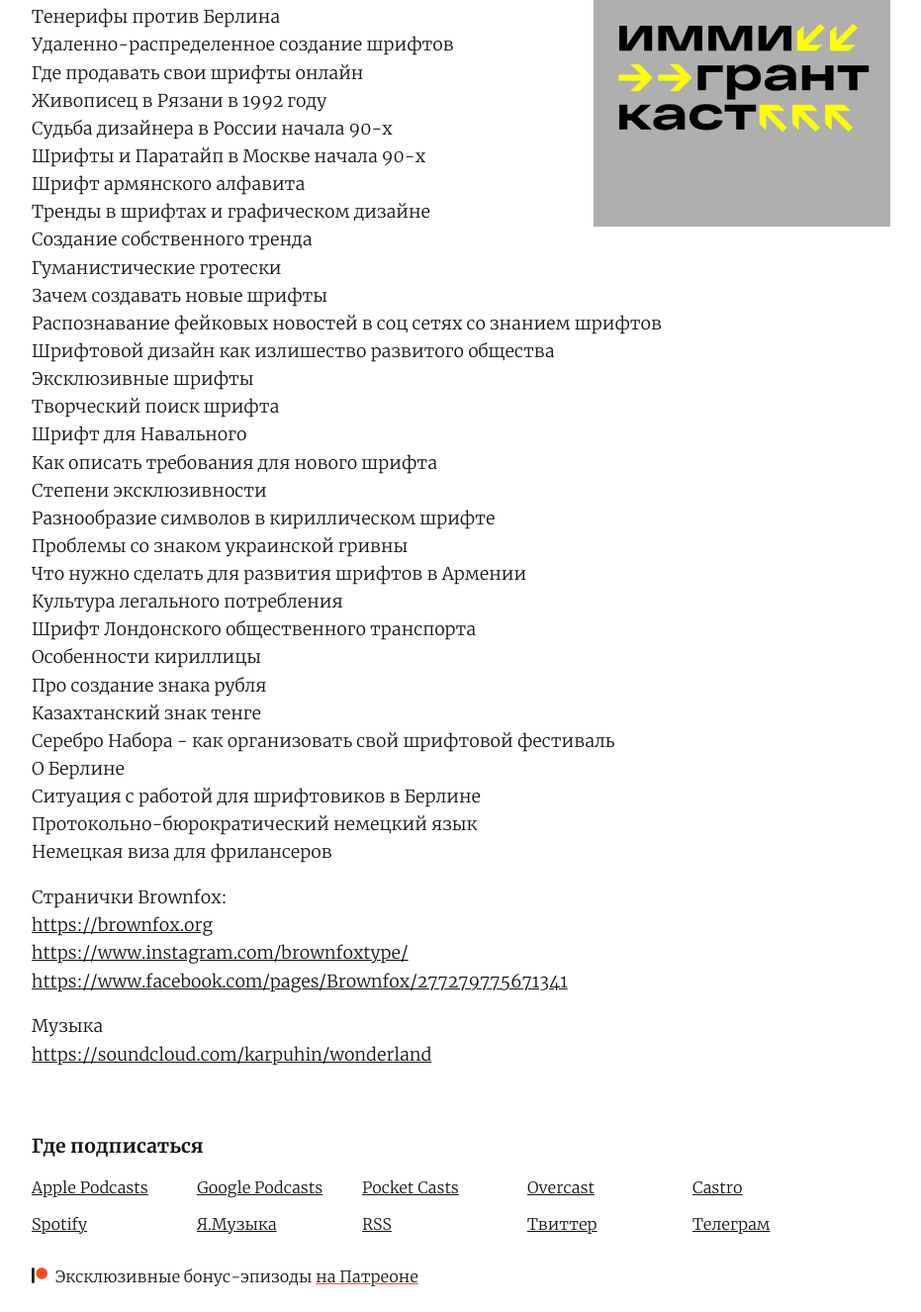
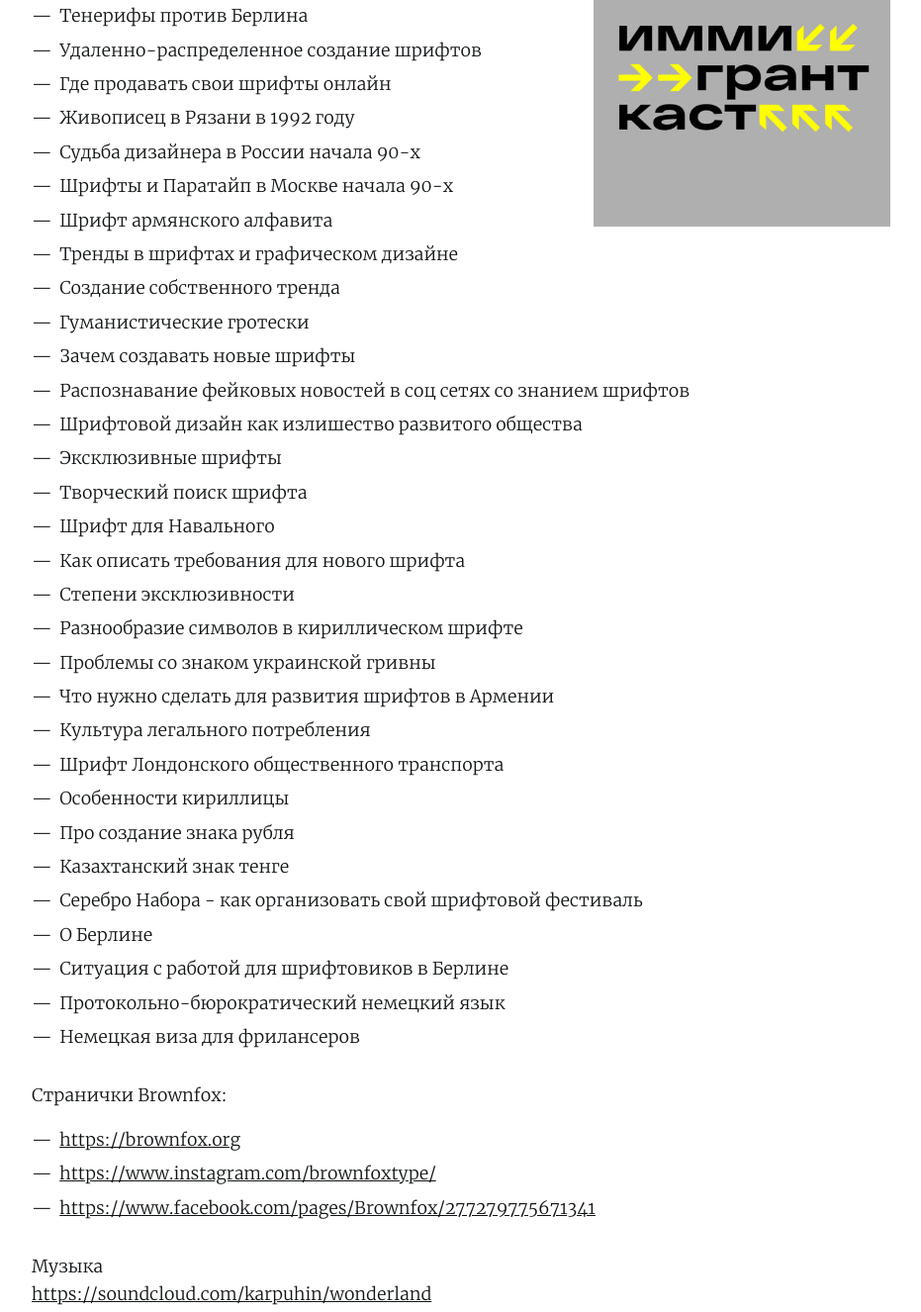
Before and after one commit to immigrantcast/website, an Eleventy site: page src/episodes/2018-12-12-ep031-gayane-bagdasaryan.md in a window 1280 px wide. Shown: the part 480-1806 px from the top of the page at 99% size, without its empty margins (174-1105 px from the left). Built offline with nearby package versions, Linux system fonts and the light colour scheme; Eleventy itself is replaced by a stand-in of ours; files that its build step writes are made by us from their sources; what eleventy-plugin-excerpt, typograf would draw is missing.

Commit message:
Update 2018-12-12-ep031-gayane-bagdasaryan.md

```diff
--- a/src/episodes/2018-12-12-ep031-gayane-bagdasaryan.md
+++ b/src/episodes/2018-12-12-ep031-gayane-bagdasaryan.md
@@ -6,44 +6,44 @@ audio: "2018-12-12_icast_ep031_Gayane_Bagdasaryan.mp3"
 length: 39754431
 tags: episode
 ---
-Гостевой выпуск Иммигранткаста с шрифтовым дизайнером Гаянэ Багдасарян
+Гостевой выпуск Иммигранткаста с шрифтовым дизайнером Гаянэ Багдасарян.
 
-Тенерифы против Берлина
-Удаленно-распределенное создание шрифтов
-Где продавать свои шрифты онлайн
-Живописец в Рязани в 1992 году
-Судьба дизайнера в России начала 90-х
-Шрифты и Паратайп в Москве начала 90-х
-Шрифт армянского алфавита
-Тренды в шрифтах и графическом дизайне
-Создание собственного тренда
-Гуманистические гротески
-Зачем создавать новые шрифты
-Распознавание фейковых новостей в соц сетях со знанием шрифтов
-Шрифтовой дизайн как излишество развитого общества
-Эксклюзивные шрифты
-Творческий поиск шрифта
-Шрифт для Навального
-Как описать требования для нового шрифта
-Степени эксклюзивности
-Разнообразие символов в кириллическом шрифте
-Проблемы со знаком украинской гривны
-Что нужно сделать для развития шрифтов в Армении
-Культура легального потребления
-Шрифт Лондонского общественного транспорта
-Особенности кириллицы
-Про создание знака рубля
-Казахтанский знак тенге
-Серебро Набора - как организовать свой шрифтовой фестиваль
-О Берлине
-Ситуация с работой для шрифтовиков в Берлине
-Протокольно-бюрократический немецкий язык
-Немецкая виза для фрилансеров
+* Тенерифы против Берлина
+* Удаленно-распределенное создание шрифтов
+* Где продавать свои шрифты онлайн
+* Живописец в Рязани в 1992 году
+* Судьба дизайнера в России начала 90-х
+* Шрифты и Паратайп в Москве начала 90-х
+* Шрифт армянского алфавита
+* Тренды в шрифтах и графическом дизайне
+* Создание собственного тренда
+* Гуманистические гротески
+* Зачем создавать новые шрифты
+* Распознавание фейковых новостей в соц сетях со знанием шрифтов
+* Шрифтовой дизайн как излишество развитого общества
+* Эксклюзивные шрифты
+* Творческий поиск шрифта
+* Шрифт для Навального
+* Как описать требования для нового шрифта
+* Степени эксклюзивности
+* Разнообразие символов в кириллическом шрифте
+* Проблемы со знаком украинской гривны
+* Что нужно сделать для развития шрифтов в Армении
+* Культура легального потребления
+* Шрифт Лондонского общественного транспорта
+* Особенности кириллицы
+* Про создание знака рубля
+* Казахтанский знак тенге
+* Серебро Набора - как организовать свой шрифтовой фестиваль
+* О Берлине
+* Ситуация с работой для шрифтовиков в Берлине
+* Протокольно-бюрократический немецкий язык
+* Немецкая виза для фрилансеров
 
 Странички Brownfox:
-[https://brownfox.org](https://brownfox.org)
-[https://www.instagram.com/brownfoxtype/](https://www.instagram.com/brownfoxtype/)
-[https://www.facebook.com/pages/Brownfox/277279775671341](https://www.facebook.com/pages/Brownfox/277279775671341)
+* [https://brownfox.org](https://brownfox.org)
+* [https://www.instagram.com/brownfoxtype/](https://www.instagram.com/brownfoxtype/)
+* [https://www.facebook.com/pages/Brownfox/277279775671341](https://www.facebook.com/pages/Brownfox/277279775671341)
 
 Музыка
 [https://soundcloud.com/karpuhin/wonderland](https://soundcloud.com/karpuhin/wonderland)
```
